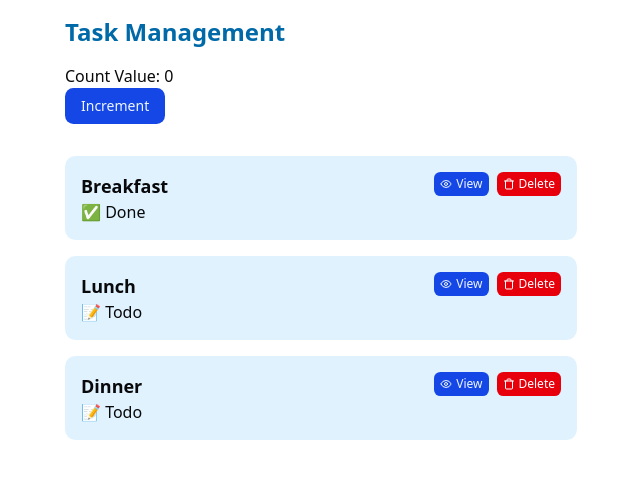
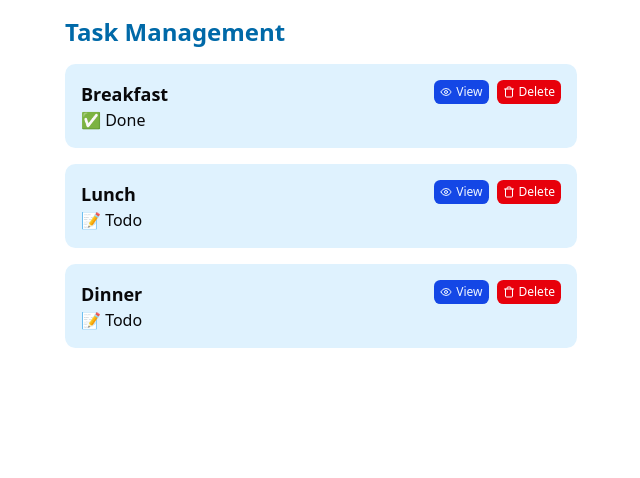
Before and after one commit to mhaidarhanif/task-management-10, a React (Vite) app: page / in a window 1280 px wide. Shown: the top 478 px of the page, without its empty margins (319-959 px from the left). Built offline with nearby package versions, Linux system fonts and the light colour scheme.

Commit message:
feat: remove counter from app

```diff
--- a/src/app.tsx
+++ b/src/app.tsx
@@ -1,5 +1,4 @@
 import { Tasks } from "./tasks";
-import { CounterIncrement } from "./modules/counter/counter-increment";
 
 export function App() {
   return (
@@ -9,8 +8,6 @@ export function App() {
           Task Management
         </h1>
 
-        <CounterIncrement />
-
         <Tasks />
       </main>
     </div>
```
